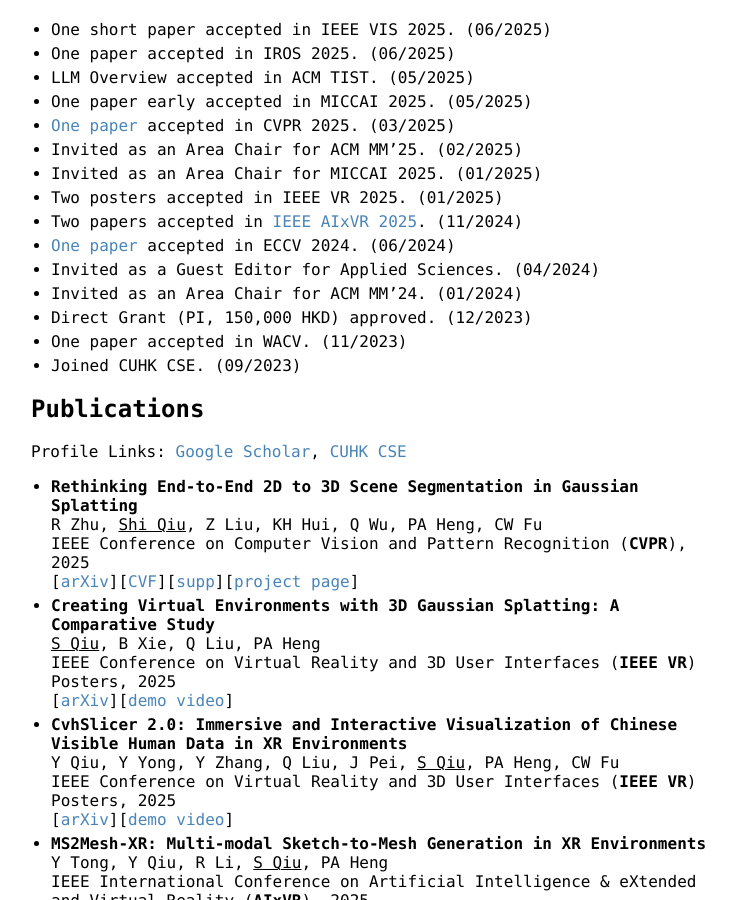
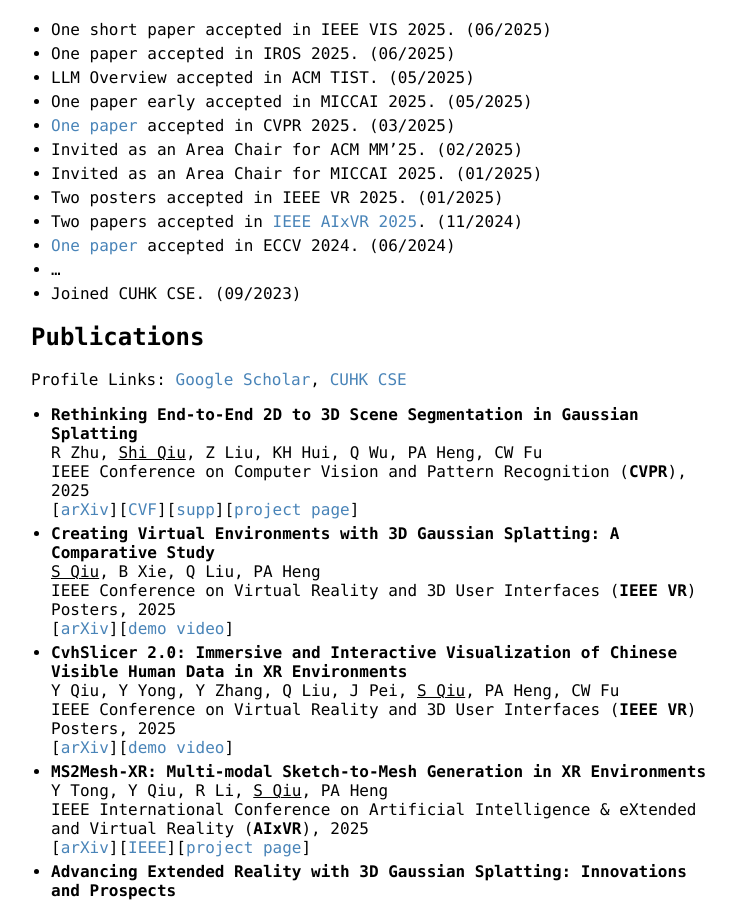
Before and after one commit to ShiQiu0419/ShiQiu0419.github.io, a Jekyll site: the page built from index.md, in a window 1280 px wide and 900 px high, scrolled down 491 px. Shown: the whole window, without its empty margins (259-995 px from the left). Built offline with Jekyll 4.4.1, drawn with Linux system fonts in a browser that asks for light colours; our own code applies the rules of GitHub Pages for plain Markdown files.

Commit message:
Update index.md

```diff
--- a/index.md
+++ b/index.md
@@ -22,10 +22,7 @@
 * Two posters accepted in IEEE VR 2025. (01/2025)
 * Two papers accepted in [IEEE AIxVR 2025](https://aixvr.tecnico.ulisboa.pt/). (11/2024)
 * [One paper](https://link.springer.com/chapter/10.1007/978-3-031-72627-9_6) accepted in ECCV 2024. (06/2024)
-* Invited as a Guest Editor for Applied Sciences. (04/2024)
-* Invited as an Area Chair for ACM MM'24. (01/2024)
-* Direct Grant (PI, 150,000 HKD) approved. (12/2023)
-* One paper accepted in WACV. (11/2023)
+* ...
 * Joined CUHK CSE. (09/2023)
 
 ## Publications
```
